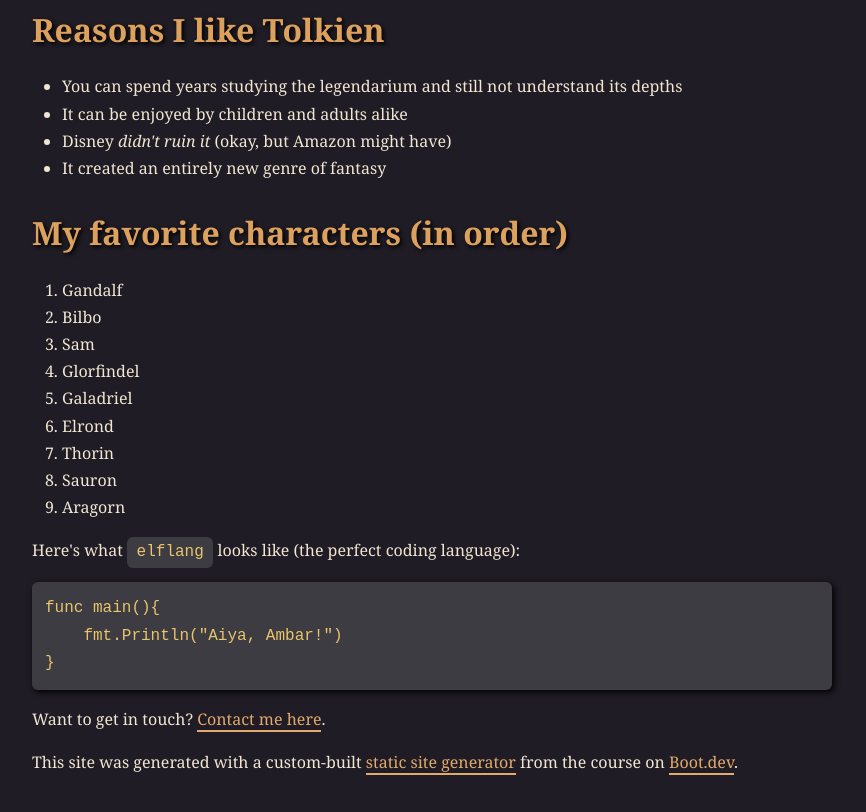
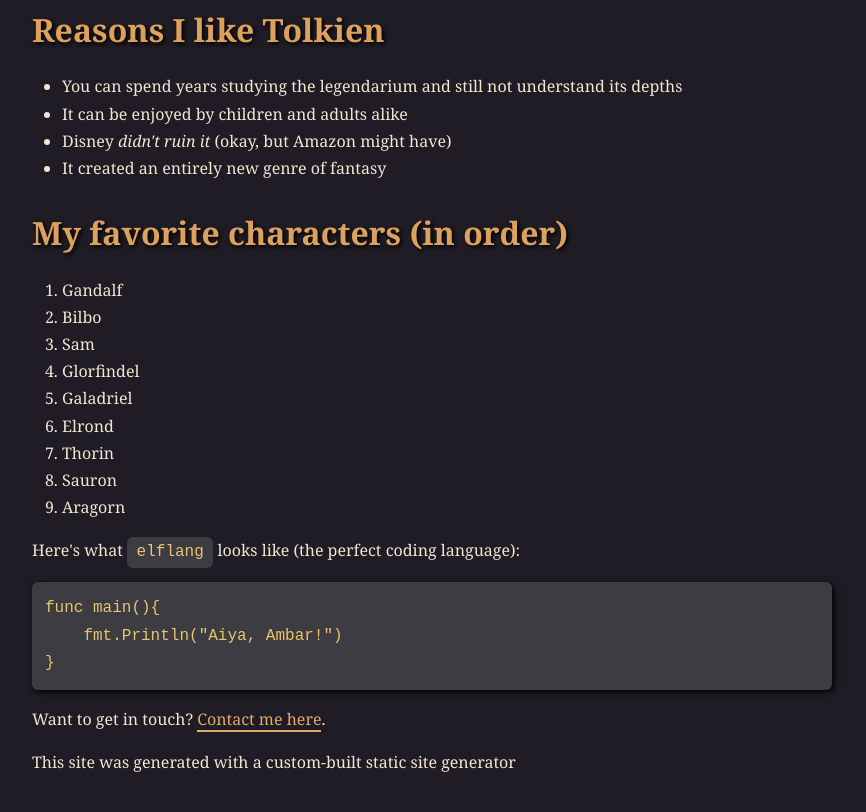
Before and after one commit to Edanriell/StaticSiteGenerator, a plain HTML site: page public/index.html in a window 1280 px wide. Shown: the part 744-1556 px from the top of the page, without its empty margins (208-1074 px from the left). Drawn offline with Linux system fonts and the light colour scheme.

Commit message:
minor update 3

```diff
--- a/public/index.html
+++ b/public/index.html
@@ -45,9 +45,7 @@
 }
 </code></pre>
         <p>Want to get in touch? <a href="/contact">Contact me here</a>.</p>
-        <p>This site was generated with a custom-built <a
-                href="https://www.boot.dev/courses/build-static-site-generator-python">static site generator</a> from
-            the course on <a href="https://www.boot.dev">Boot.dev</a>.</p></div>
+        <p>This site was generated with a custom-built static site generator</p></div>
 </article>
 </body>
 
```
